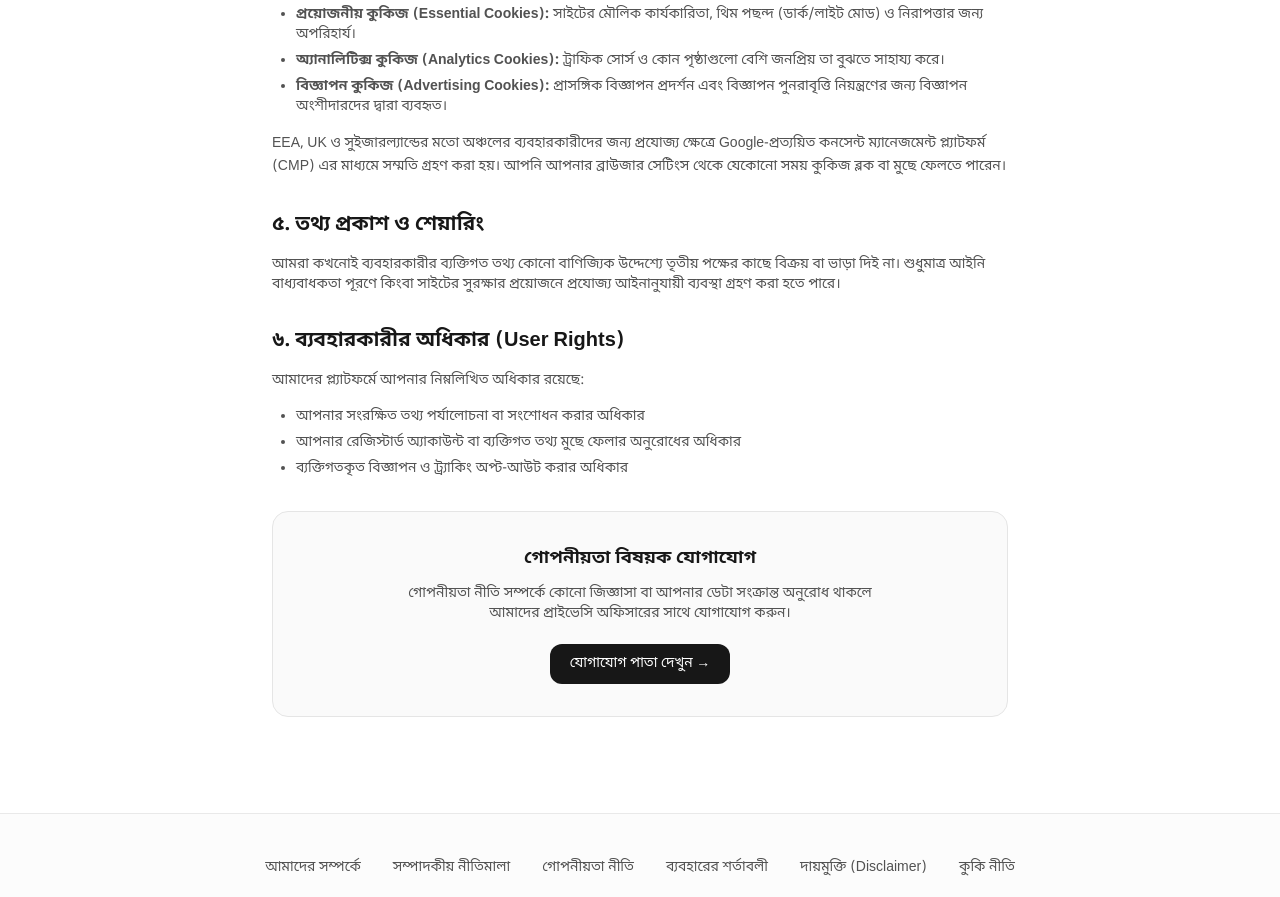
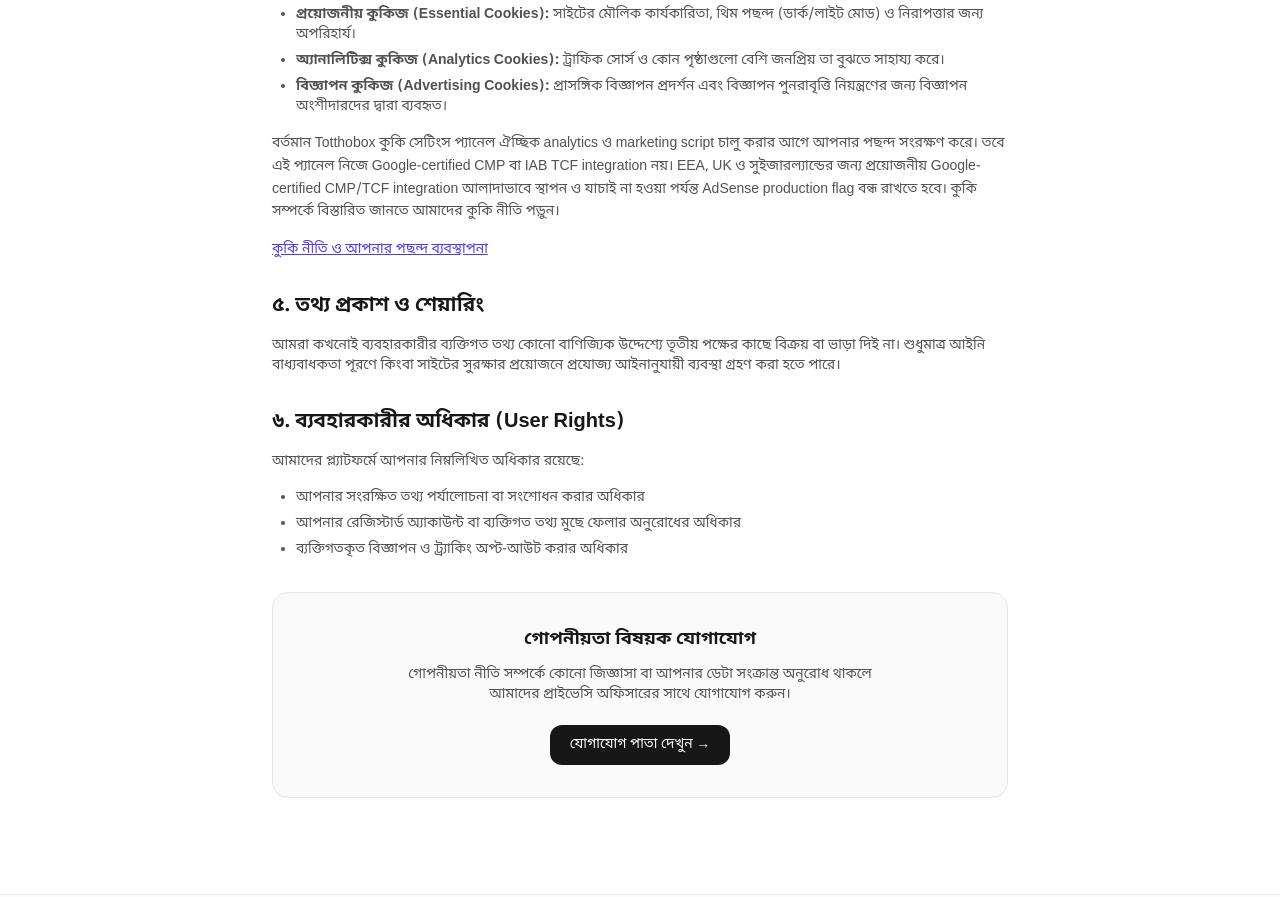
Before and after one commit to mariamsara77/totthobox-fontend, a Next.js app: page /privacy-policy in a window 1280 px wide. Shown: the part 1340-2237 px from the top of the page. Built offline with nearby package versions, Linux system fonts and the light colour scheme; no server answers.

Commit message:
fix(privacy): disclose CMP and TCF status accurately

```diff
--- a/app/(home)/privacy-policy/page.tsx
+++ b/app/(home)/privacy-policy/page.tsx
@@ -191,7 +191,12 @@ export default function PrivacyPolicyPage() {
             </li>
           </ul>
           <p className="text-sm leading-relaxed text-zinc-600 dark:text-zinc-400 mt-2">
-            EEA, UK ও সুইজারল্যান্ডের মতো অঞ্চলের ব্যবহারকারীদের জন্য প্রযোজ্য ক্ষেত্রে Google-প্রত্যয়িত কনসেন্ট ম্যানেজমেন্ট প্ল্যাটফর্ম (CMP) এর মাধ্যমে সম্মতি গ্রহণ করা হয়। আপনি আপনার ব্রাউজার সেটিংস থেকে যেকোনো সময় কুকিজ ব্লক বা মুছে ফেলতে পারেন।
+            বর্তমান Totthobox কুকি সেটিংস প্যানেল ঐচ্ছিক analytics ও marketing script চালু করার আগে আপনার পছন্দ সংরক্ষণ করে। তবে এই প্যানেল নিজে Google-certified CMP বা IAB TCF integration নয়। EEA, UK ও সুইজারল্যান্ডের জন্য প্রয়োজনীয় Google-certified CMP/TCF integration আলাদাভাবে স্থাপন ও যাচাই না হওয়া পর্যন্ত AdSense production flag বন্ধ রাখতে হবে। কুকি সম্পর্কে বিস্তারিত জানতে আমাদের কুকি নীতি পড়ুন।
+          </p>
+          <p className="text-sm text-zinc-600 dark:text-zinc-400">
+            <Link href="/cookie-policy" className="font-medium text-indigo-600 underline dark:text-indigo-400">
+              কুকি নীতি ও আপনার পছন্দ ব্যবস্থাপনা
+            </Link>
           </p>
         </section>
 
```
